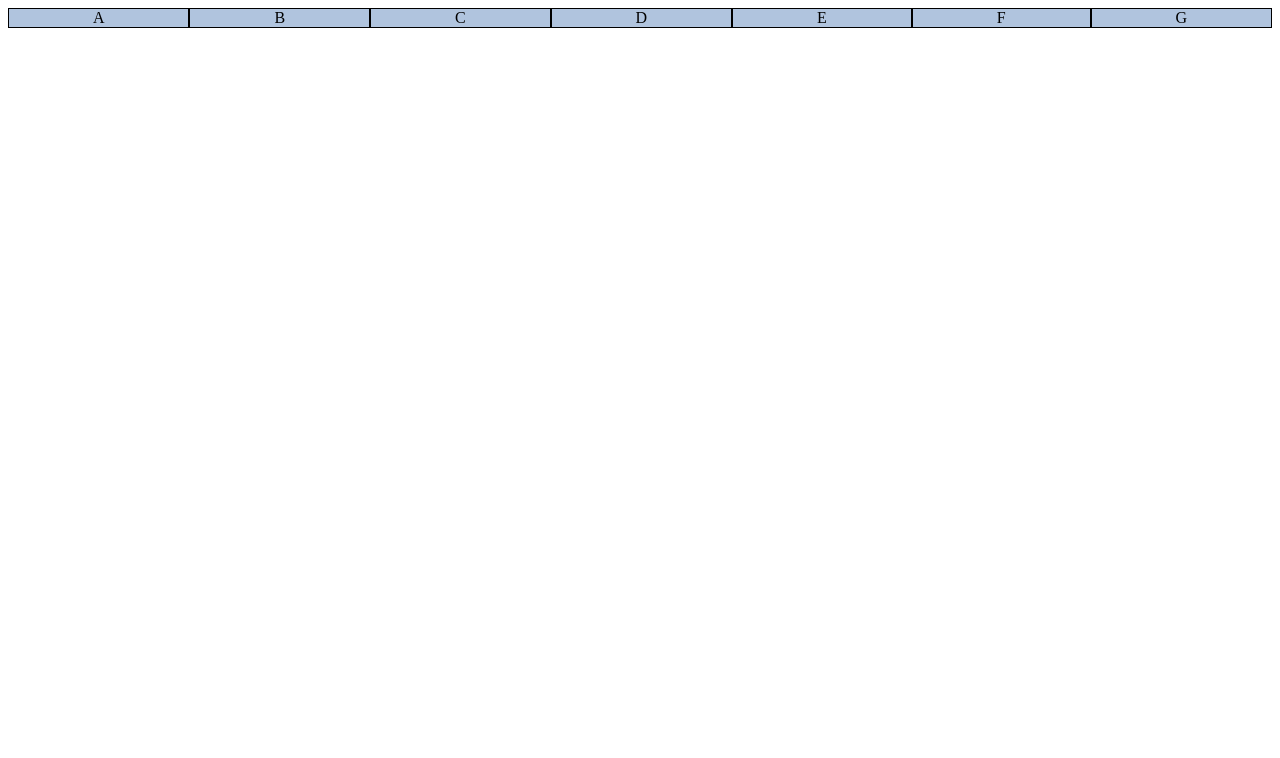
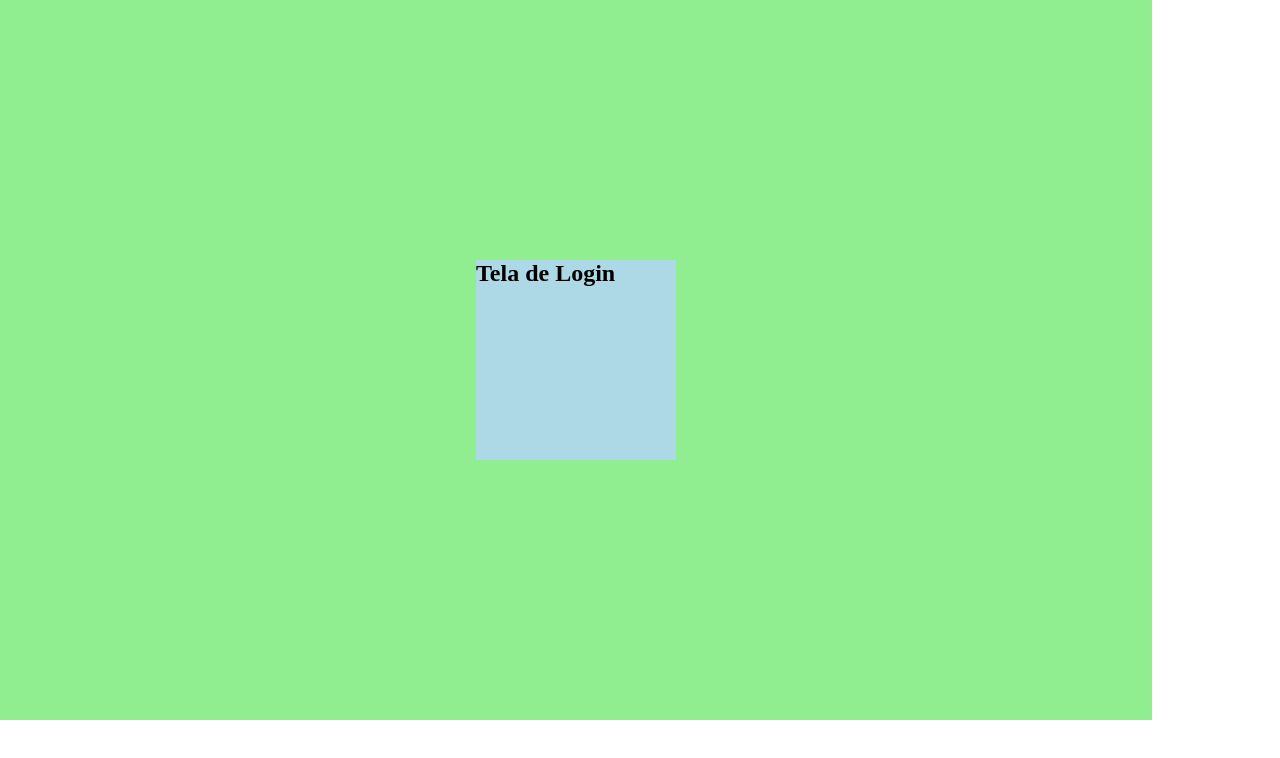
Before and after one commit to HeberAlencar/html-css, a plain HTML site: page exercicios/ex027/flex005/index.html in a window 1280 px wide. Drawn offline with Linux system fonts and the light colour scheme.

Commit message:
estudos de flexbox

```diff
--- a/exercicios/ex027/flex005/index.html
+++ b/exercicios/ex027/flex005/index.html
@@ -3,32 +3,42 @@
 <head>
     <meta charset="UTF-8">
     <meta name="viewport" content="width=device-width, initial-scale=1.0">
-    <title>Flexible Box</title>
+    <title>Flebox Centralizado</title>
     <style>
-        div.conteiner { /* config do pai */
-            background-color: salmon;
-            display: flex;
+        * {
+            margin: 0px;
+            padding: 0px;
+            box-sizing: border-box;
         }
 
-        div.item { /*config do filho */
-            background-color: lightsteelblue;
-            border: 1px solid black;
-            text-align: center;
-            flex: auto;
+        bady {
+            background-color: lightsalmon;
+        }
+
+        main {
+            background-color: lightgreen;
+            height: 90vh;
+            width: 90vw;
+
+            display: flex;
+            flex-flow: row nowrap;
+            justify-content: center;
+            align-items: center;
+        }
+
+        section {
+            background-color: lightblue;
+            height: 200px;
+            width: 200px;
         }
 
     </style>
-
 </head>
 <body>
-    <div class="conteiner"><!-- Pai -->
-        <div class="item">A</div> <!-- DA LETRA A ATÉ O G SÃO FILHOS-->
-        <div class="item">B</div>
-        <div class="item">C</div>
-        <div class="item">D</div>
-        <div class="item">E</div>
-        <div class="item">F</div>
-        <div class="item">G</div>
-    </div>
+    <main>
+        <section>
+            <h1>Tela de Login</h1>
+        </section>
+    </main>
 </body>
 </html>
```
Also changed, not shown: exercicios/ex027/flex004/index.html (+5 -1 lines).
